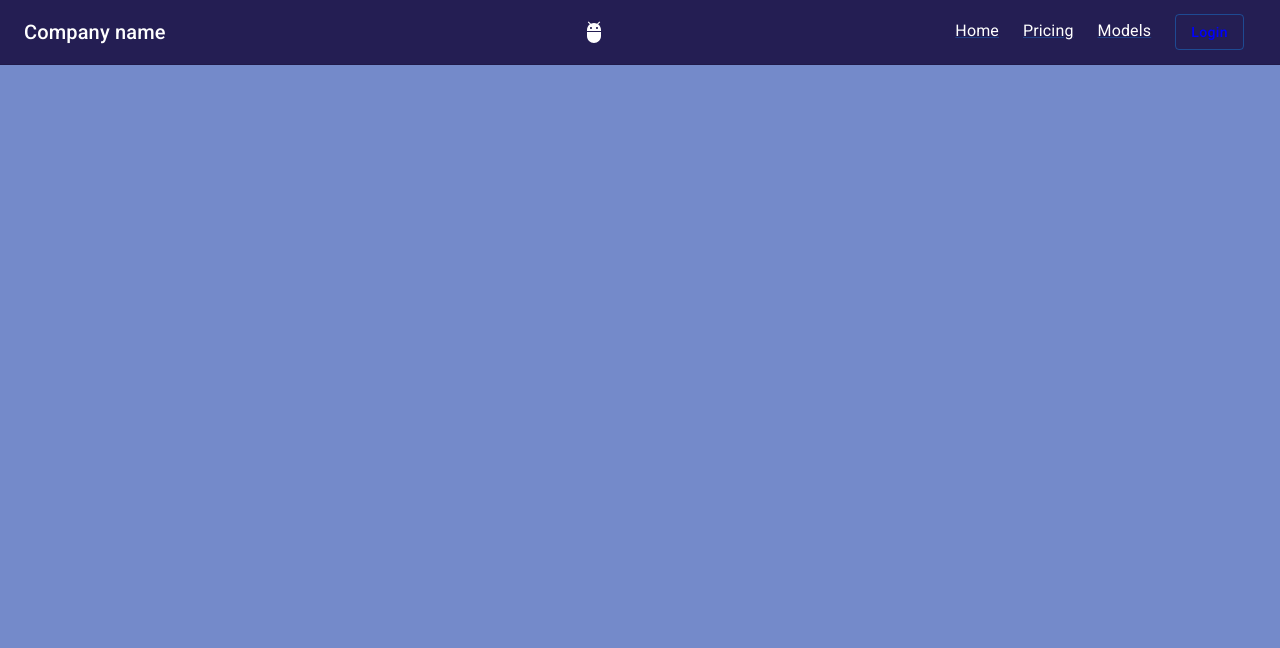
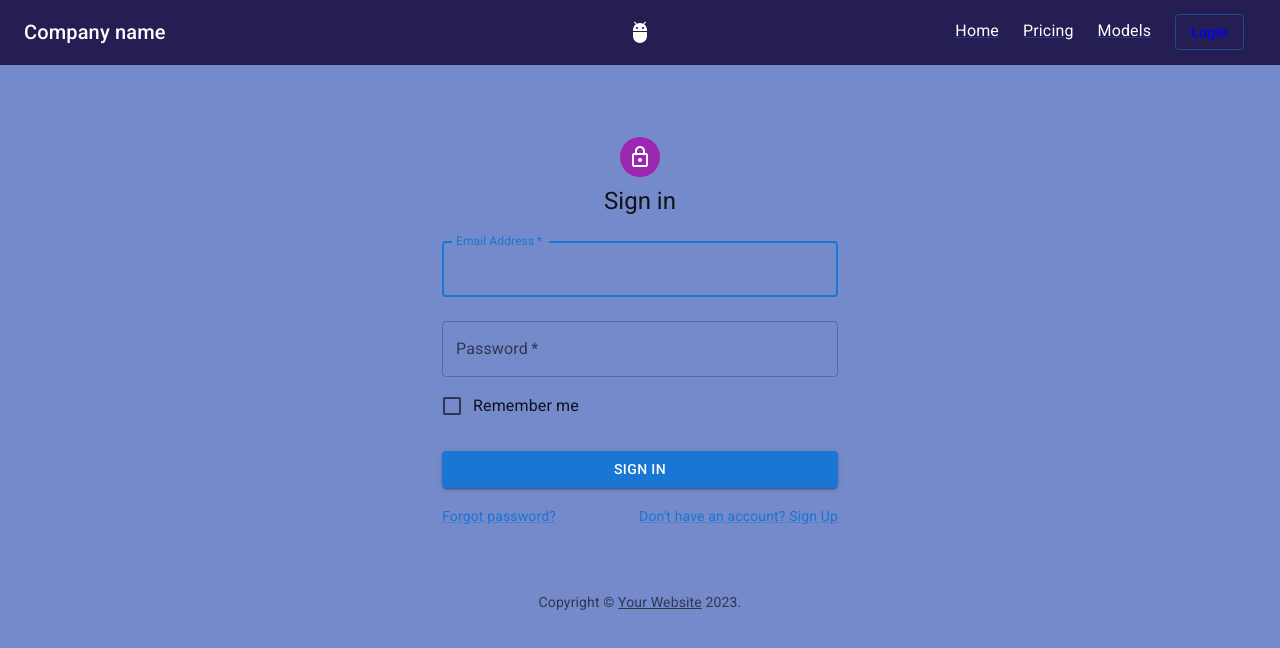
Before and after one commit to No-Code-DS/frontend, a React (Create React App) app: page /login in a window 1280 px wide. Shown: the top 648 px of the page. Built offline with nearby package versions, Linux system fonts and the light colour scheme.

Commit message:
centered the logo

```diff
--- a/src/App.jsx
+++ b/src/App.jsx
@@ -6,6 +6,7 @@
 import { Models } from './components/Models';
 import { CssBaseline } from '@mui/material';
 import { Dashboard } from './components/Dashboard/Dashboard';
+import { LogIn } from './components/Account/LogIn';
 
 import {
   Routes,
@@ -22,6 +23,7 @@
 				<Route path="/dashboard" element={<Dashboard />} />
 				<Route path="/pricing" element={<Pricing />} />
 				<Route path="/models" element={<Models />} />
+				<Route path="/login" element={<LogIn />} />
 			</Routes>
 		</>
 	)
--- /dev/null
+++ b/src/components/Account/LogIn.jsx
@@ -0,0 +1,110 @@
+import * as React from 'react';
+import Avatar from '@mui/material/Avatar';
+import Button from '@mui/material/Button';
+import CssBaseline from '@mui/material/CssBaseline';
+import TextField from '@mui/material/TextField';
+import FormControlLabel from '@mui/material/FormControlLabel';
+import Checkbox from '@mui/material/Checkbox';
+import Link from '@mui/material/Link';
+import Grid from '@mui/material/Grid';
+import Box from '@mui/material/Box';
+import LockOutlinedIcon from '@mui/icons-material/LockOutlined';
+import Typography from '@mui/material/Typography';
+import Container from '@mui/material/Container';
+import { createTheme, ThemeProvider } from '@mui/material/styles';
+
+function Copyright(props) {
+  return (
+    <Typography variant="body2" color="text.secondary" align="center" {...props}>
+      {'Copyright © '}
+      <Link color="inherit" href="https://mui.com/">
+        Your Website
+      </Link>{' '}
+      {new Date().getFullYear()}
+      {'.'}
+    </Typography>
+  );
+}
+
+const theme = createTheme();
+
+export const LogIn = () => {
+  const handleSubmit = (event) => {
+    event.preventDefault();
+    const data = new FormData(event.currentTarget);
+    console.log({
+      email: data.get('email'),
+      password: data.get('password'),
+    });
+  };
+
+  return (
+    <ThemeProvider theme={theme}>
+      <Container component="main" maxWidth="xs">
+        <CssBaseline />
+        <Box
+          sx={{
+            marginTop: 8,
+            display: 'flex',
+            flexDirection: 'column',
+            alignItems: 'center',
+          }}
+        >
+          <Avatar sx={{ m: 1, bgcolor: 'secondary.main' }}>
+            <LockOutlinedIcon />
+          </Avatar>
+          <Typography component="h1" variant="h5">
+            Sign in
+          </Typography>
+          <Box component="form" onSubmit={handleSubmit} noValidate sx={{ mt: 1 }}>
+            <TextField
+              margin="normal"
+              required
+              fullWidth
+              id="email"
+              label="Email Address"
+              name="email"
+              autoComplete="email"
+              autoFocus
+            />
+            <TextField
+              margin="normal"
+              required
+              fullWidth
+              name="password"
+              label="Password"
+              type="password"
+              id="password"
+              autoComplete="current-password"
+            />
+            <FormControlLabel
+              control={<Checkbox value="remember" color="primary" />}
+              label="Remember me"
+            />
+            <Button
+              type="submit"
+              fullWidth
+              variant="contained"
+              sx={{ mt: 3, mb: 2 }}
+            >
+              Sign In
+            </Button>
+            <Grid container>
+              <Grid item xs>
+                <Link href="#" variant="body2">
+                  Forgot password?
+                </Link>
+              </Grid>
+              <Grid item>
+                <Link href="#" variant="body2">
+                  {"Don't have an account? Sign Up"}
+                </Link>
+              </Grid>
+            </Grid>
+          </Box>
+        </Box>
+        <Copyright sx={{ mt: 8, mb: 4 }} />
+      </Container>
+    </ThemeProvider>
+  );
+}
--- a/src/components/Home.jsx
+++ b/src/components/Home.jsx
@@ -8,7 +8,6 @@
     Stack,
     Button,
 } from "@mui/material";
-import Grid from '@mui/material/Grid';
 import Link from '@mui/material/Link';
 import {
   Link as RouterLink,
@@ -30,7 +29,9 @@
                 <div className={classes.buttons}>
                     <Stack direction="row" justifyContent="center" spacing={2}>
                         <Button variant="contained" color="primary">
-                            Get Started
+                            <Link component={RouterLink} to="/login" sx={{color:"white"}}>
+															Get started
+                            </Link>
                         </Button>
 
                         <Button variant="outlined" sx={{color:"white", borderColor:"#6777bf"}}>
--- a/src/components/Navbar.jsx
+++ b/src/components/Navbar.jsx
@@ -5,6 +5,8 @@
 import Button from '@mui/material/Button';
 import Link from '@mui/material/Link';
 import AdbIcon from '@mui/icons-material/Adb';
+import { Box } from '@mui/material';
+import useStyles from '../styles/navBarStyles';
 
 import {
   Link as RouterLink,
@@ -14,7 +16,7 @@
 const settings = ['Profile', 'Account', 'Dashboard', 'Logout'];
 
 export const Navbar = () => {
-
+  const classes = useStyles();
   const [anchorElNav, setAnchorElNav] = React.useState(null);
   const [anchorElUser, setAnchorElUser] = React.useState(null);
 
@@ -40,19 +42,25 @@
         elevation={0}
         sx={{ borderBottom: (theme) => `1px solid ${theme.palette.divider}`, backgroundColor: '#241e53'}}
       >
-        <Toolbar sx={{ justifyContent: "space-between" }} >
+        <Toolbar sx={{display: "flex"}} >
 
-          <Typography variant="h6" sx={{ color:"white"}}>
+          <Box className={classes.innerBox}>
+            <Typography variant="h6" sx={{
+              color:"white",
+              }}>
               Company name
             </Typography>
+          </Box>
 
+          <Box className={classes.innerBox} sx={{justifyContent: "center"}}>
             <AdbIcon sx={{
-            display: { xs: 'flex'},
               color:"white",
-            marginLeft: "80px",
-            display:{xs:"none", sm:"block"}
+              // marginLeft: "80px",
+              display:{xs:"none", sm:"flex"},
             }} />
+          </Box>
 
+          <Box className={classes.innerBox} sx={{marginRight: "auto", justifyContent:"end"}}>
             <nav>
                 <Link component={RouterLink} to="/" sx={{ my: 1, mx: 1.5, color: "white", textTransform: "none" }}>
                   Home
@@ -70,6 +78,7 @@
                   Login
                 </Button>
             </nav>
+          </Box>
         </Toolbar>
 
       </AppBar>
--- /dev/null
+++ b/src/styles/navBarStyles.js
@@ -0,0 +1,10 @@
+import { makeStyles, StylesProvider } from '@mui/styles';
+
+const useStyles = makeStyles({
+  innerBox: {
+    flex: 1,
+    display: "flex",
+  },
+})
+
+export default useStyles;
```
Lines whose indentation alone changed are shown as unchanged.
